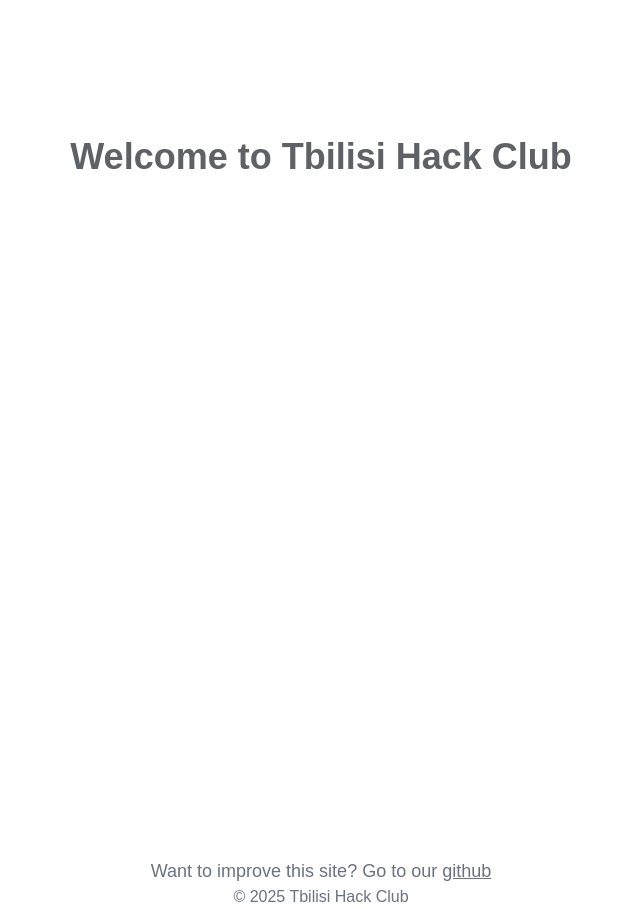
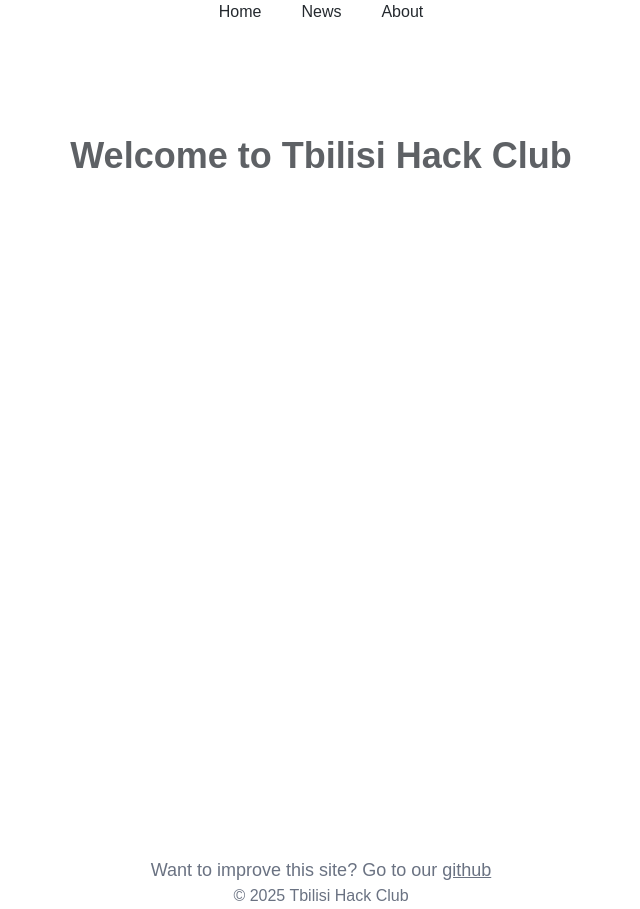
Before and after one commit to tbilisihc/official-website, a Next.js app: page / in a window 1280 px wide. Shown: the whole page, without its empty margins (319-959 px from the left). Built offline with nearby package versions, Linux system fonts and the light colour scheme.

Commit message:
navbar fixed

```diff
--- a/src/app/layout.tsx
+++ b/src/app/layout.tsx
@@ -37,17 +37,17 @@
             <ul className="flex space-x-10 ">
               <li>
                 <Link href="/" className="text-white-700 hover:text-gray-700">
-                  <Image src ="/assets/home.png" alt= "Home" width={24} height={24} className="inline-block mr-1"/>
+                  Home
                 </Link>
               </li>
               <li>
                 <Link href="/news" className="text-white-700 hover:text-gray-700">
-                  <Image src ="/assets/news.png" alt= "News" width={24} height={24} className="inline-block mr-1"/>
+                  News
                 </Link>
               </li>
               <li>
                 <Link href="/about" className="text-black-700 hover:text-gray-700">
-                  <Image src ="/assets/about.png" alt= "About" width={24} height={24} className="inline-block mr-1"/>
+                  About
                 </Link>
               </li>
             </ul>
```
